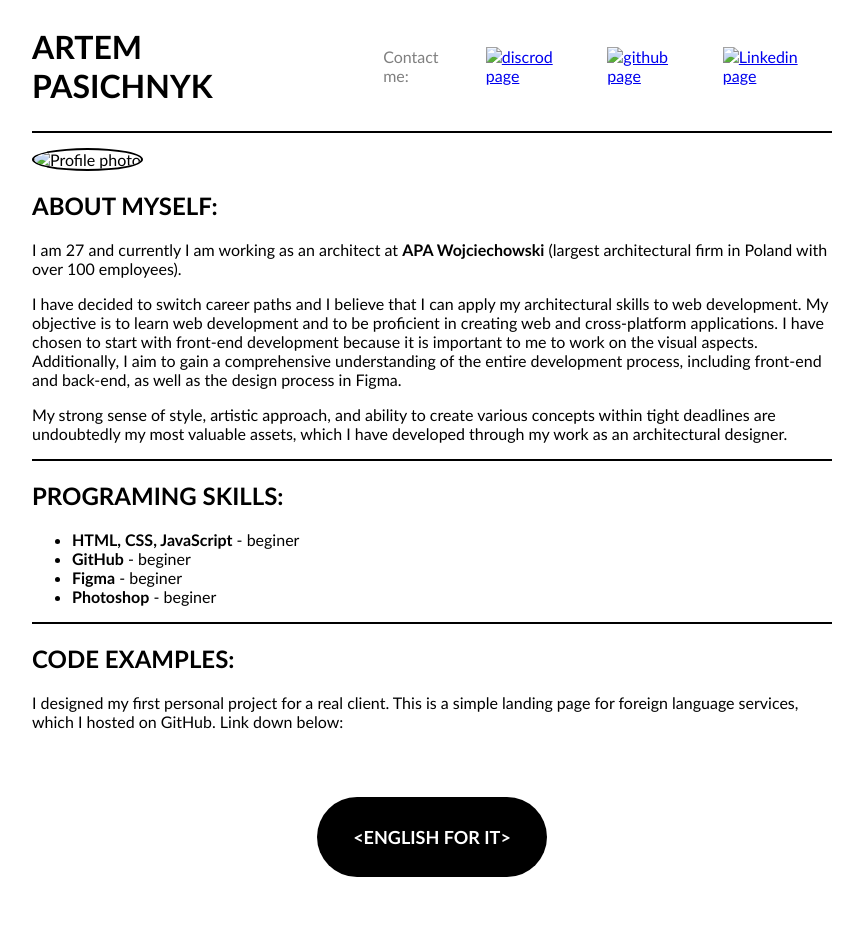
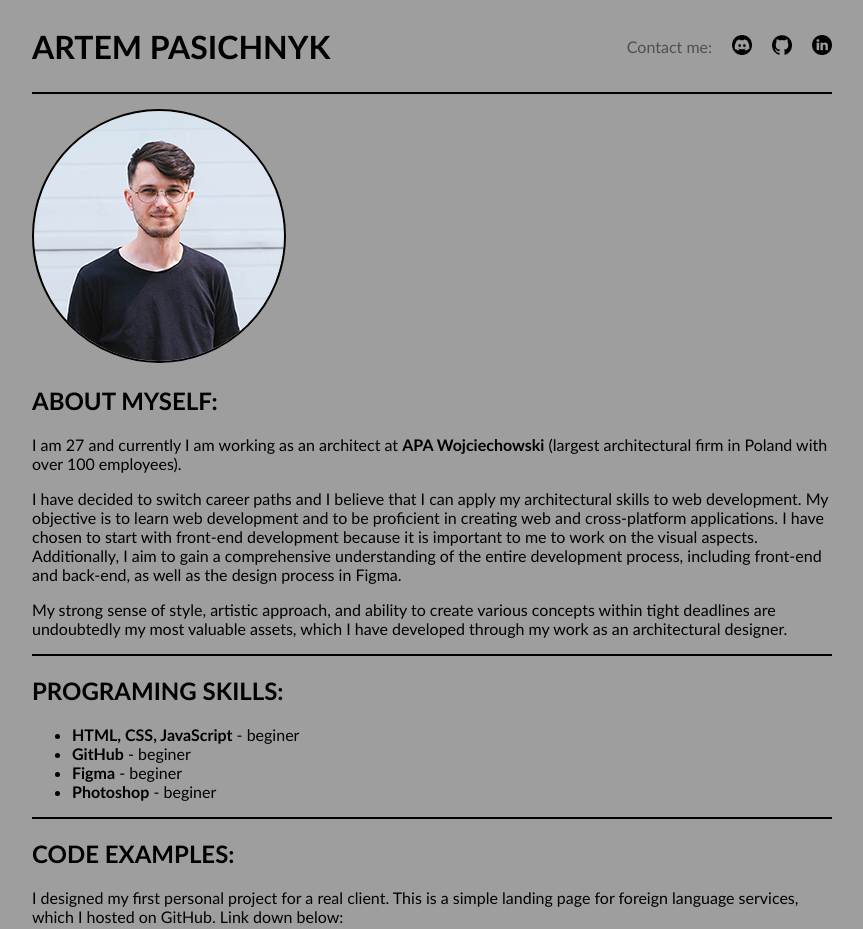
Before and after one commit to a-pasichnyk/rsschool-cv, a plain HTML site: page index.html in a window 1280 px wide. Shown: the top 929 px of the page, without its empty margins (208-1071 px from the left). Drawn offline with Linux system fonts and the light colour scheme; the site is published under a folder, as on GitHub Pages, so addresses that start at the root find nothing.

Commit message:
fix: fix image links

```diff
--- a/index.html
+++ b/index.html
@@ -15,14 +15,14 @@
         <h1>ARTEM PASICHNYK</h1>
         <ul class="nav-contact">
             <li>Contact me:</li>
-            <li><a href="https://discord.com/users/1252703929213653233"><img src="/images/discord.png" alt="discrod page" class="navicon"></a></li>
-            <li><a href="https://github.com/a-pasichnyk"><img src="/images/github.png" alt="github page" class="navicon"></a></li>
-            <li><a href="https://www.linkedin.com/in/a-pasichnyk/"><img src="/images/linkedin.png" alt="Linkedin page" class="navicon"></a></li>
+            <li><a href="https://discord.com/users/1252703929213653233"><img src="./images/discord.png" alt="discrod page" class="navicon"></a></li>
+            <li><a href="https://github.com/a-pasichnyk"><img src="./images/github.png" alt="github page" class="navicon"></a></li>
+            <li><a href="https://www.linkedin.com/in/a-pasichnyk/"><img src="./images/linkedin.png" alt="Linkedin page" class="navicon"></a></li>
         </ul>
 
     </nav>
     <hr>
-    <img src="/images/photo.png" alt="Profile photo" class="profilePhoto">
+    <img src="./images/photo.png" alt="Profile photo" class="profilePhoto">
 </header>
 
 <main class="container">
@@ -135,8 +135,8 @@
 <footer class="container">
     <p>Check my GitHub account and RS School course via buttons bellow.</p>
     <div class="footer-container">
-    <a href="https://github.com/a-pasichnyk"><img src="/images/github.png" alt="github page" class="ftricon"></a>
-    <a href="https://rs.school/courses/javascript-ru"><img src="/images/rs-school-logo.svg" alt="RS school logo" class="ftricon"></a>
+    <a href="https://github.com/a-pasichnyk"><img src="./images/github.png" alt="github page" class="ftricon"></a>
+    <a href="https://rs.school/courses/javascript-ru"><img src="./images/rs-school-logo.svg" alt="RS school logo" class="ftricon"></a>
     </div>
     <h4>2024</h4>
 </footer>
--- a/style.css
+++ b/style.css
@@ -20,7 +20,7 @@ body{
     flex-direction: column;
     justify-content: center;
     align-items: center;
-    background-image: url(/images/bg_image.png);
+    background-image: url(./images/bg_image.png);
     background-size: 100%;
 
 }
```
